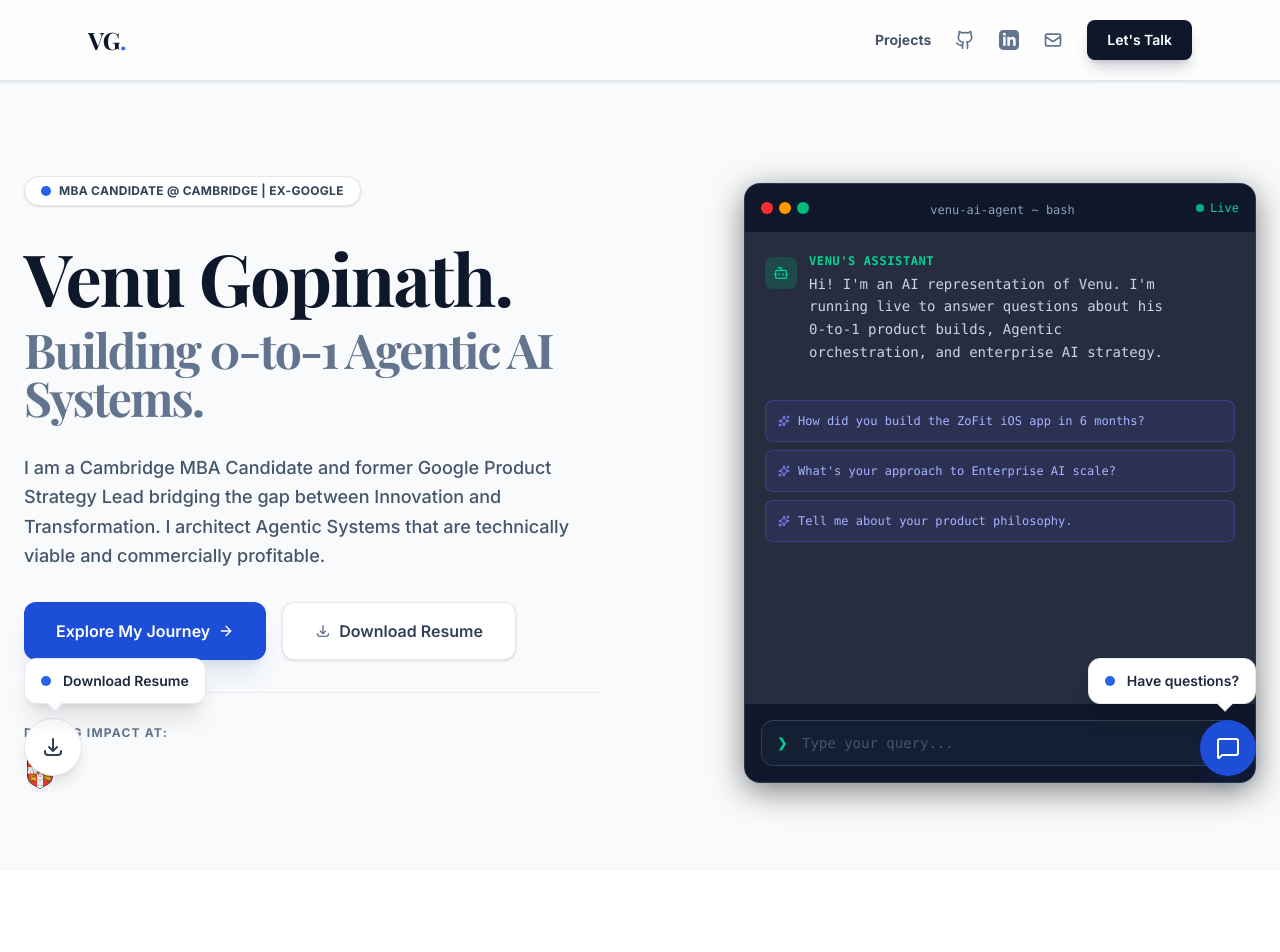
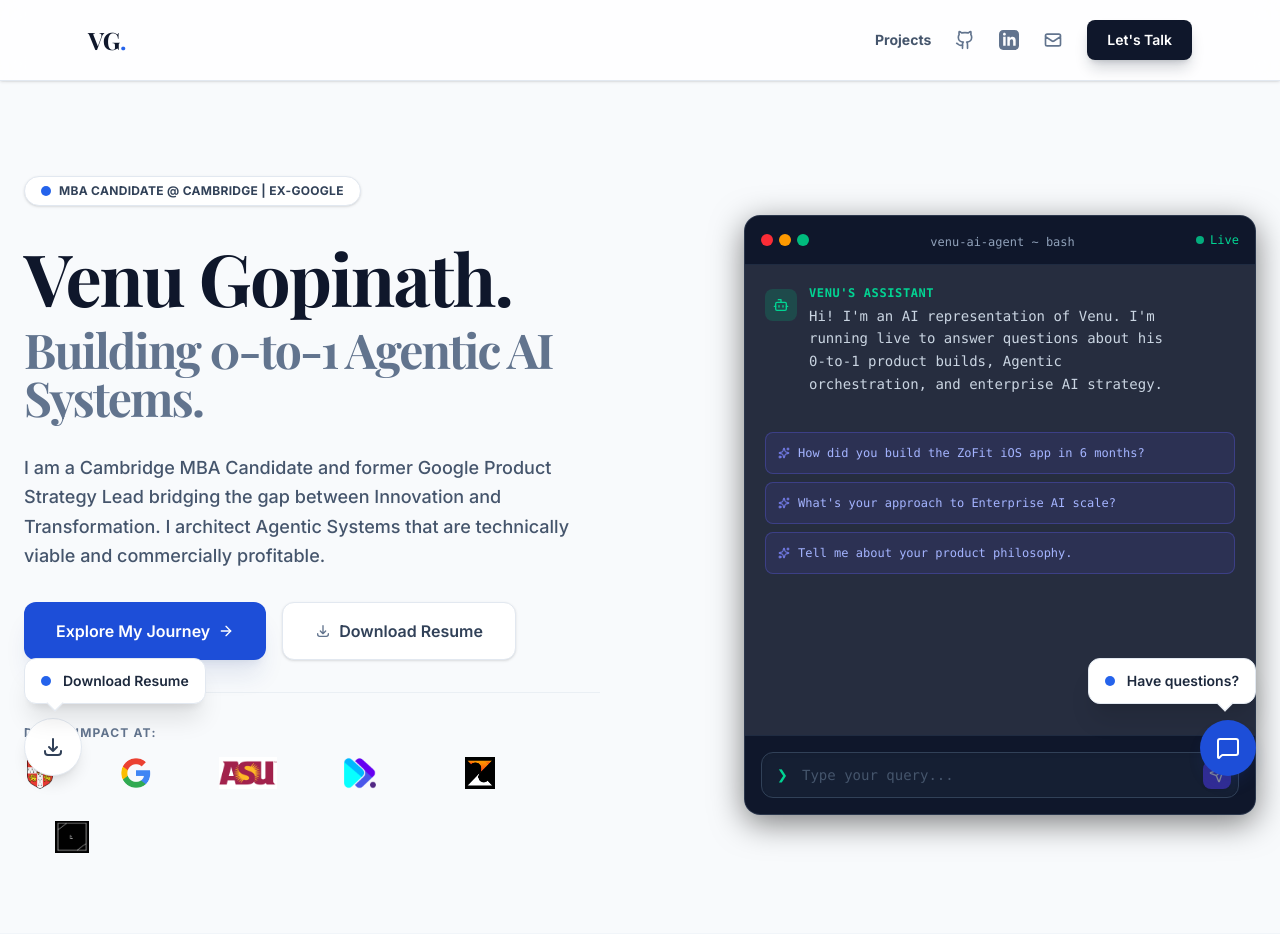
Before and after one commit to TheProductArchitect/venugopinath, a React (Vite) app: page / in a window 1280 px wide. Shown: the top 952 px of the page. Built offline with nearby package versions, Linux system fonts and the light colour scheme.

Commit message:
content: update hero section driving impact copy and logo ordering

```diff
--- a/components/Home.tsx
+++ b/components/Home.tsx
@@ -52,10 +52,25 @@
                         </div>
 
                         <div className="pt-8 border-t border-slate-200/60 mt-8">
-                            <p className="text-xs font-bold text-slate-500 uppercase tracking-widest mb-4">Driving impact at:</p>
+                            <p className="text-xs font-bold text-slate-500 uppercase tracking-widest mb-4">Drove impact at:</p>
                             <div className="flex flex-wrap justify-center md:justify-start items-center gap-8 transition-all duration-500">
                                 <div className="h-8 w-8">
-                                    <CompanyLogo src={LOGOS.CAMBRIDGE} alt="Cambridge" className="h-full w-full" />
+                                    <CompanyLogo src={LOGOS.CAMBRIDGE} alt="Cambridge" className="h-full w-full" priority={true} />
+                                </div>
+                                <div className="h-8 w-24">
+                                    <CompanyLogo src={LOGOS.GOOGLE} alt="Google" className="h-full w-full" priority={true} />
+                                </div>
+                                <div className="h-8 w-16">
+                                    <CompanyLogo src={LOGOS.ASU} alt="ASU" className="h-full w-full" priority={true} />
+                                </div>
+                                <div className="h-8 w-24">
+                                    <CompanyLogo src={LOGOS.RADIUS} alt="Radius" className="h-full w-full" priority={true} />
+                                </div>
+                                <div className="h-8 w-20">
+                                    <CompanyLogo src={LOGOS.ZOFIT} alt="ZoFit" className="h-full w-full" priority={true} />
+                                </div>
+                                <div className="h-8 w-24">
+                                    <CompanyLogo src={LOGOS.ERROR} alt="Error Tech" className="h-full w-full" priority={true} />
                                 </div>
                             </div>
                         </div>
```
